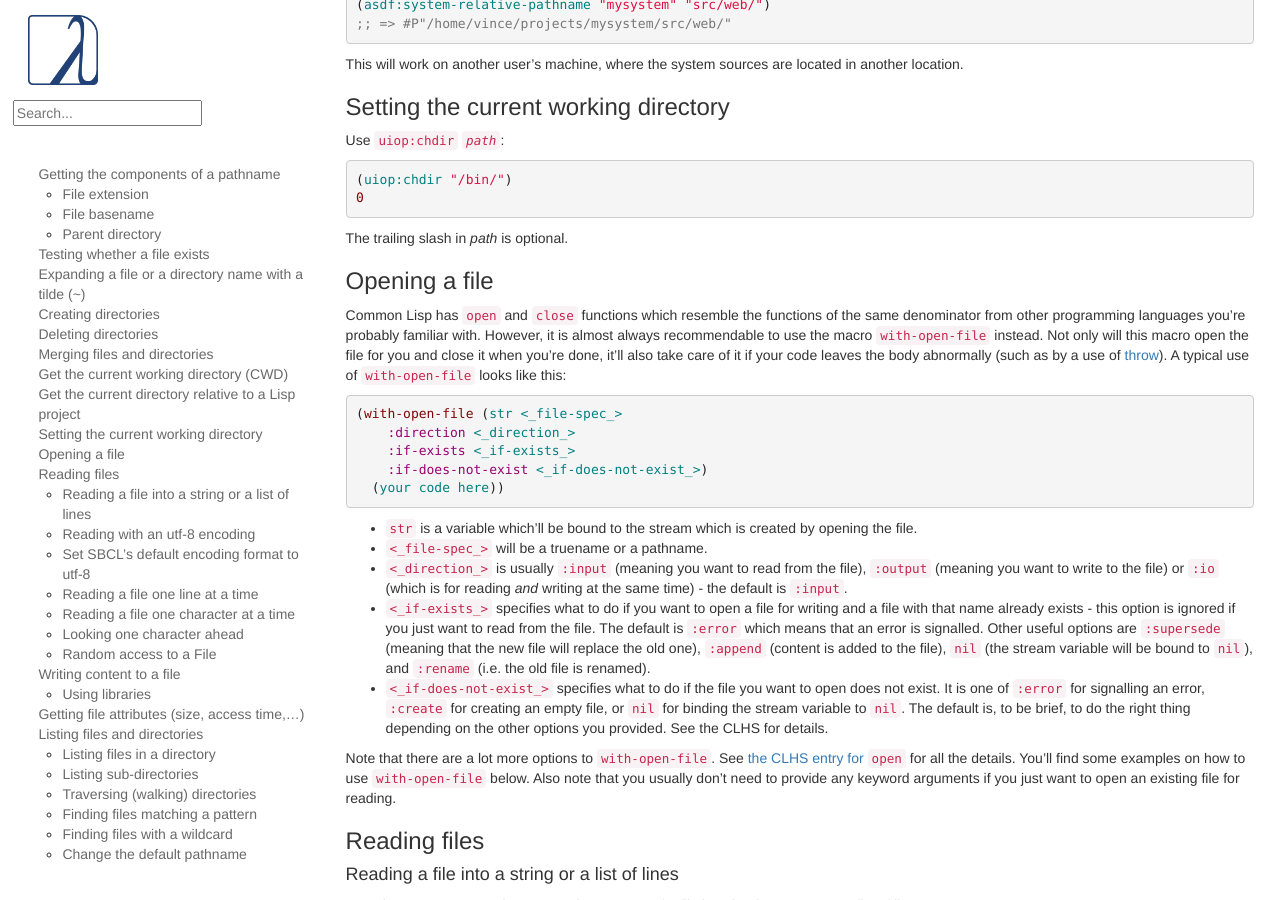
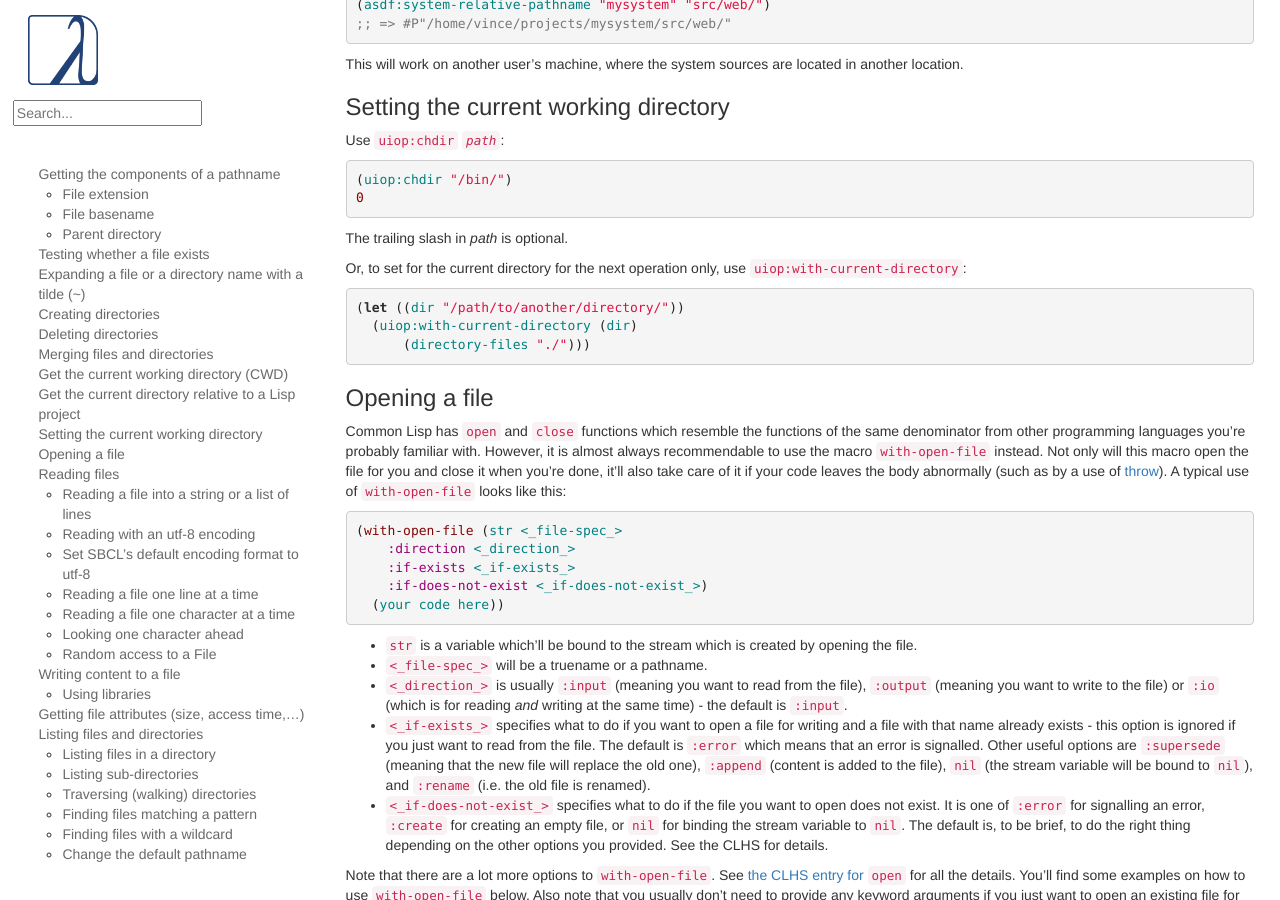
Before and after one commit to LispCookbook/cl-cookbook, a Jekyll site: the page built from files.md, in a window 1280 px wide and 900 px high, scrolled down 2785 px. Built offline with Jekyll 4.4.1, drawn with Linux system fonts in a browser that asks for light colours.

Commit message:
files and directory: uiop:with-current-directory

```diff
--- a/files.md
+++ b/files.md
@@ -205,6 +205,14 @@ Use [`uiop:chdir`](https://asdf.common-lisp.dev/uiop.html#Function-uiop_002fos_0
 ~~~
 
 The trailing slash in _path_ is optional.
+
+Or, to set for the current directory for the next operation only, use `uiop:with-current-directory`:
+
+~~~lisp
+(let ((dir "/path/to/another/directory/"))
+  (uiop:with-current-directory (dir)
+      (directory-files "./")))
+~~~
 
 
 ### Opening a file
```
